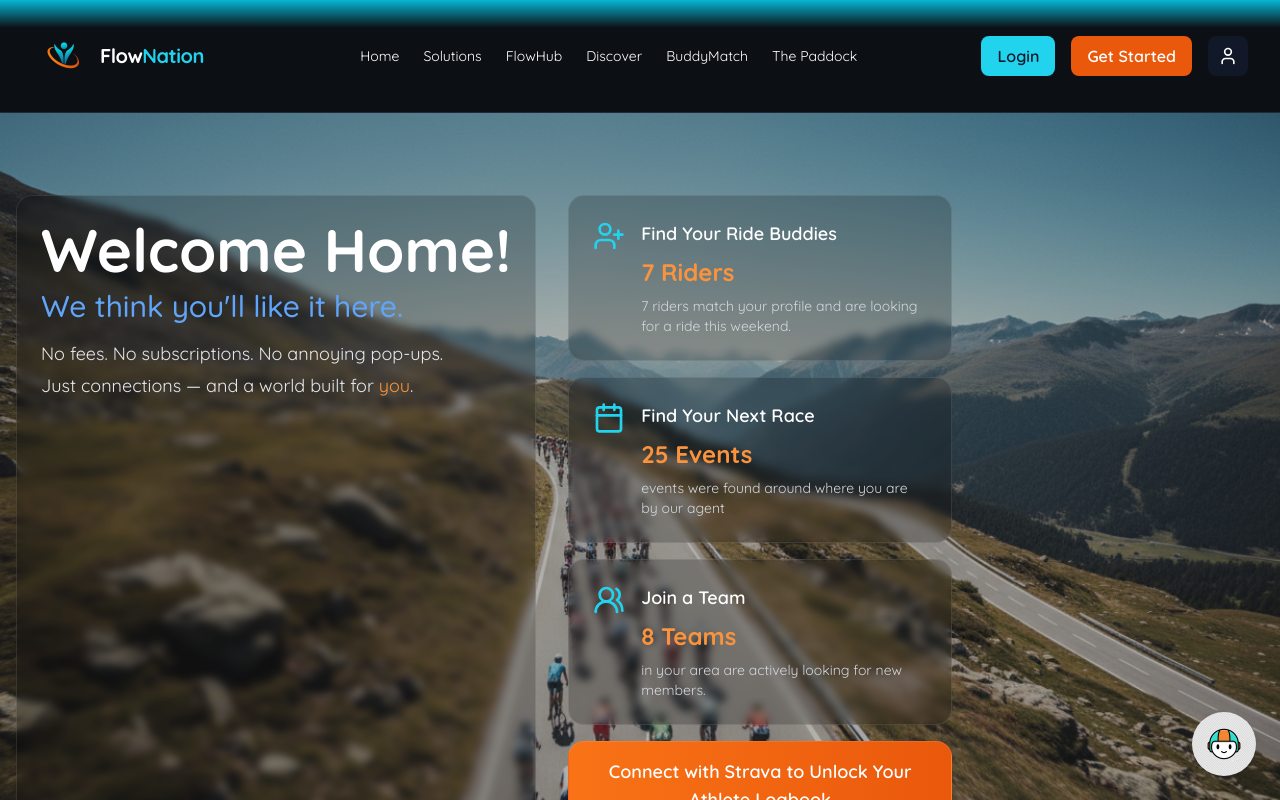
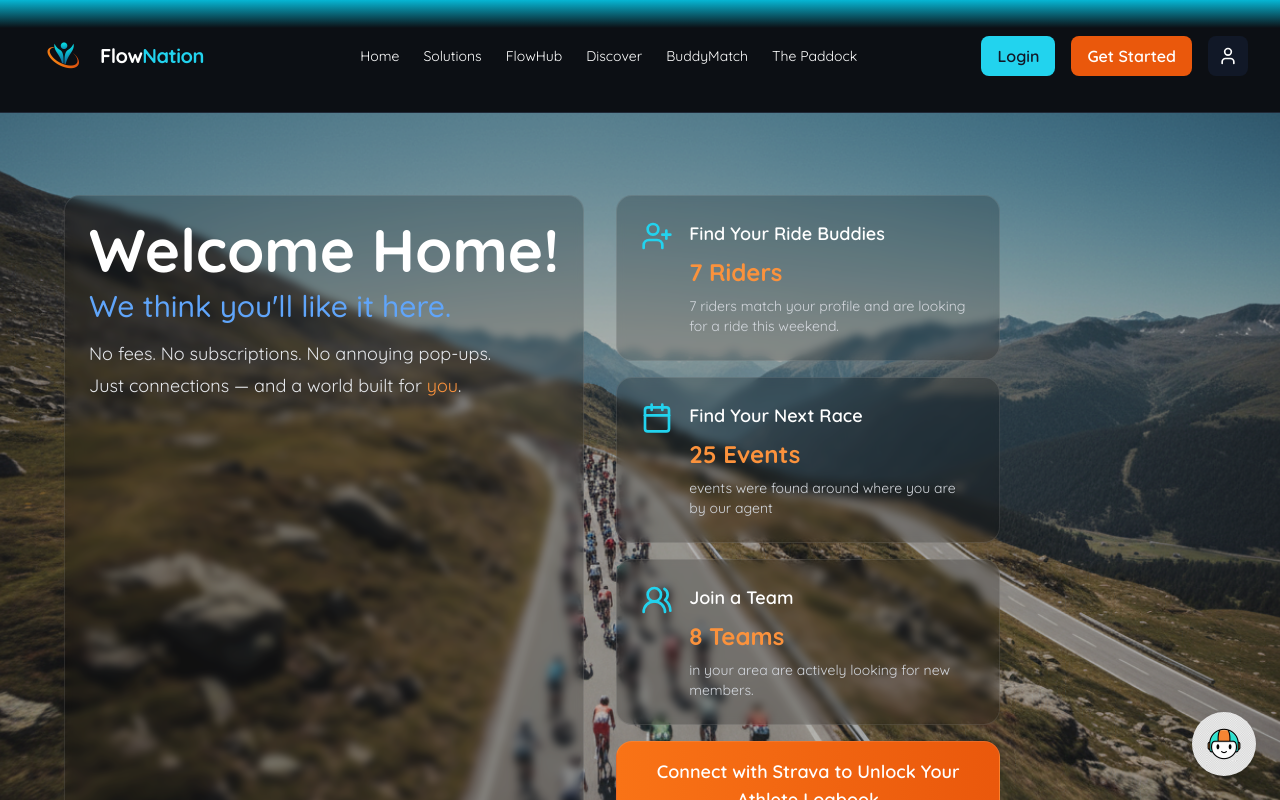
Before and after one commit to ilyacantor/flownation_bolt, a React (Vite) app: page / in a window 1280 px wide. Shown: the top 800 px of the page. Built offline with nearby package versions, Linux system fonts and the light colour scheme.

Commit message:
Updated HeroSection.tsx

```diff
--- a/src/components/HeroSection.tsx
+++ b/src/components/HeroSection.tsx
@@ -23,9 +23,9 @@ export default function HeroSection() {
 
       <div className="absolute inset-0 bg-black/25 z-10" />
 
-      <div className="relative z-20 flex items-center justify-center h-full px-4">
+      <div className="relative z-20 flex justify-start items-center h-full px-4">
         <div className="w-full max-w-7xl flex flex-col lg:flex-row gap-8 items-center lg:items-stretch">
-          <div className="bg-black/20 backdrop-blur-sm rounded-2xl p-6 border border-white/10 w-fit">
+          <div className="bg-black/20 backdrop-blur-sm rounded-2xl p-6 border border-white/10 w-fit ml-12">
             <h1 className="text-5xl md:text-6xl font-bold text-white mb-2">
               Welcome Home!
             </h1>
```
